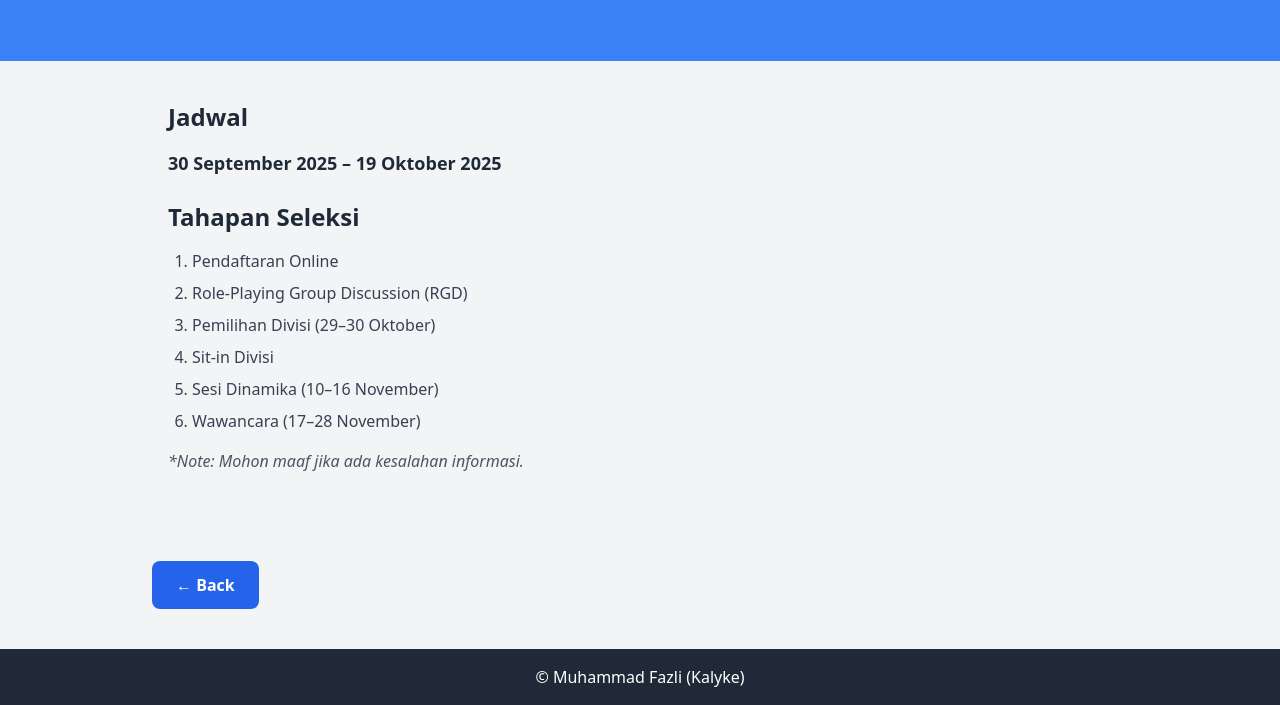
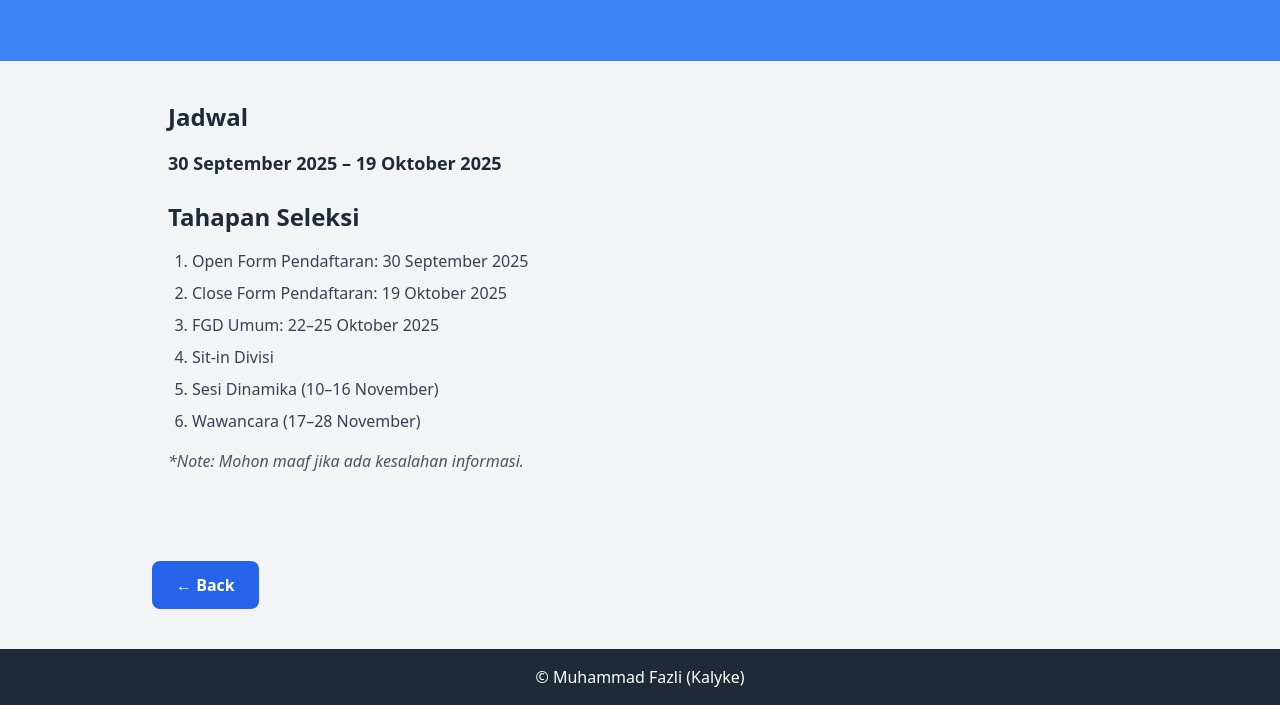
Before and after one commit to fazafazli/resume7, a plain HTML site: page oprec.html in a window 1280 px wide. Shown: the part 211-916 px from the top of the page. Drawn offline with nearby package versions, Linux system fonts and the light colour scheme.

Commit message:
oprec.html

```diff
--- a/oprec.html
+++ b/oprec.html
@@ -34,9 +34,9 @@
 
     <h3 class="text-2xl font-bold mb-4">Tahapan Seleksi</h3>
     <ol class="list-decimal ml-6 mt-2 space-y-2 text-gray-700">
-      <li>Pendaftaran Online</li>
-      <li>Role-Playing Group Discussion (RGD)</li>
-      <li>Pemilihan Divisi (29–30 Oktober)</li>
+      <li>Open Form Pendaftaran: 30 September 2025</li>
+      <li>Close Form Pendaftaran: 19 Oktober 2025</li>
+      <li>FGD Umum: 22–25 Oktober 2025</li>
       <li>Sit-in Divisi</li>
       <li>Sesi Dinamika (10–16 November)</li>
       <li>Wawancara (17–28 November)</li>
```
